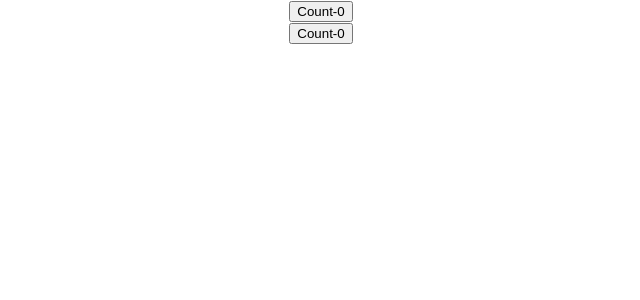
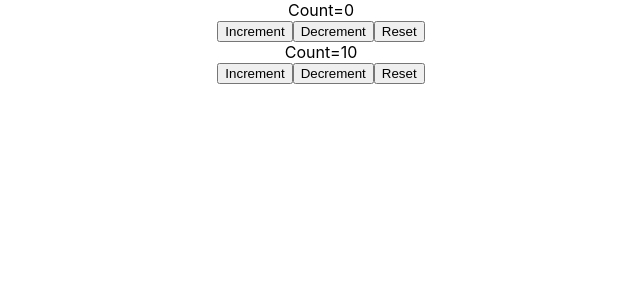
Before and after one commit to kiran226/hooks, a React (Create React App) app: page / in a window 1280 px wide. Shown: the top 300 px of the page, without its empty margins (319-959 px from the left). Built offline with nearby package versions, Linux system fonts and the light colour scheme.

Commit message:
custom hooks- useCounter  example

```diff
--- a/src/App.js
+++ b/src/App.js
@@ -1,7 +1,9 @@
 import React,{useReducer} from 'react';
 import './App.css';
-import DocTitleOne from './components/DocTitleOne';
-import DocTitleTwo from './components/DocTitleTwo';
+import CounterHookOne from './components/CounterHookOne';
+import CounterHookTwo from './components/CounterHookTwo';
+// import DocTitleOne from './components/DocTitleOne';
+// import DocTitleTwo from './components/DocTitleTwo';
 // import ClassTimer from './components/ClassTimer';
 // import HookTimer from './components/HookTimer';
 
@@ -88,8 +90,11 @@ function App() {
       <HookTimer/> */}
 
       {/* custom hooks */}
-      <DocTitleOne/>
-      <DocTitleTwo/>
+      {/* <DocTitleOne/>
+      <DocTitleTwo/> */}
+
+      <CounterHookOne/>
+      <CounterHookTwo/>
 
     </div>
   );
--- /dev/null
+++ b/src/components/CounterHookOne.js
@@ -0,0 +1,17 @@
+import React from 'react'
+import useCounter from '../custom-hooks/useCounter'
+
+function CounterHookOne() {
+    const[count,increment,decrement,reset]=useCounter(0,1);
+    return (
+        <div>
+            Count={count}
+            <br/>
+            <button onClick={increment}>Increment</button>
+            <button onClick={decrement}>Decrement</button>
+            <button onClick={reset}>Reset</button>
+        </div>
+    )
+}
+
+export default CounterHookOne
--- /dev/null
+++ b/src/components/CounterHookTwo.js
@@ -0,0 +1,18 @@
+import React from 'react'
+import useCounter from '../custom-hooks/useCounter'
+
+function CounterHookTwo() {
+    const[count,increment,decrement,reset]=useCounter(10,10);
+
+    return (
+        <div>
+            Count={count}
+            <br/>
+            <button onClick={increment}>Increment</button>
+            <button onClick={decrement}>Decrement</button>
+            <button onClick={reset}>Reset</button>
+        </div>
+    )
+}
+
+export default CounterHookTwo
--- /dev/null
+++ b/src/custom-hooks/useCounter.js
@@ -0,0 +1,19 @@
+import {useState} from 'react'
+
+function useCounter(initialState=0,value) {
+    const[count,setCount]=useState(initialState);
+    const increment=()=>{
+        setCount(count+value);
+    }
+
+    const decrement=()=>{
+        setCount(count-value);
+    }
+
+    const reset=()=>{
+        setCount(initialState);
+    }
+    return [count,increment,decrement,reset]
+}
+
+export default useCounter
```
